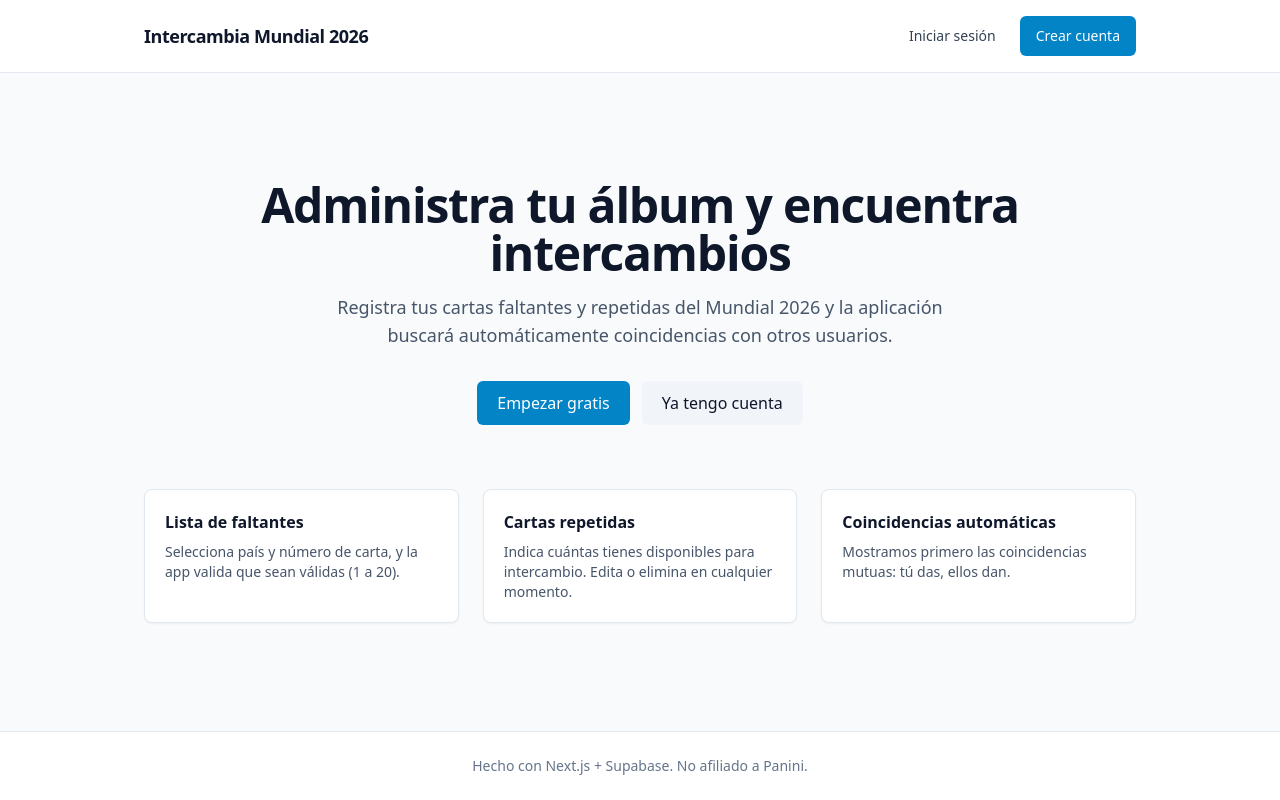
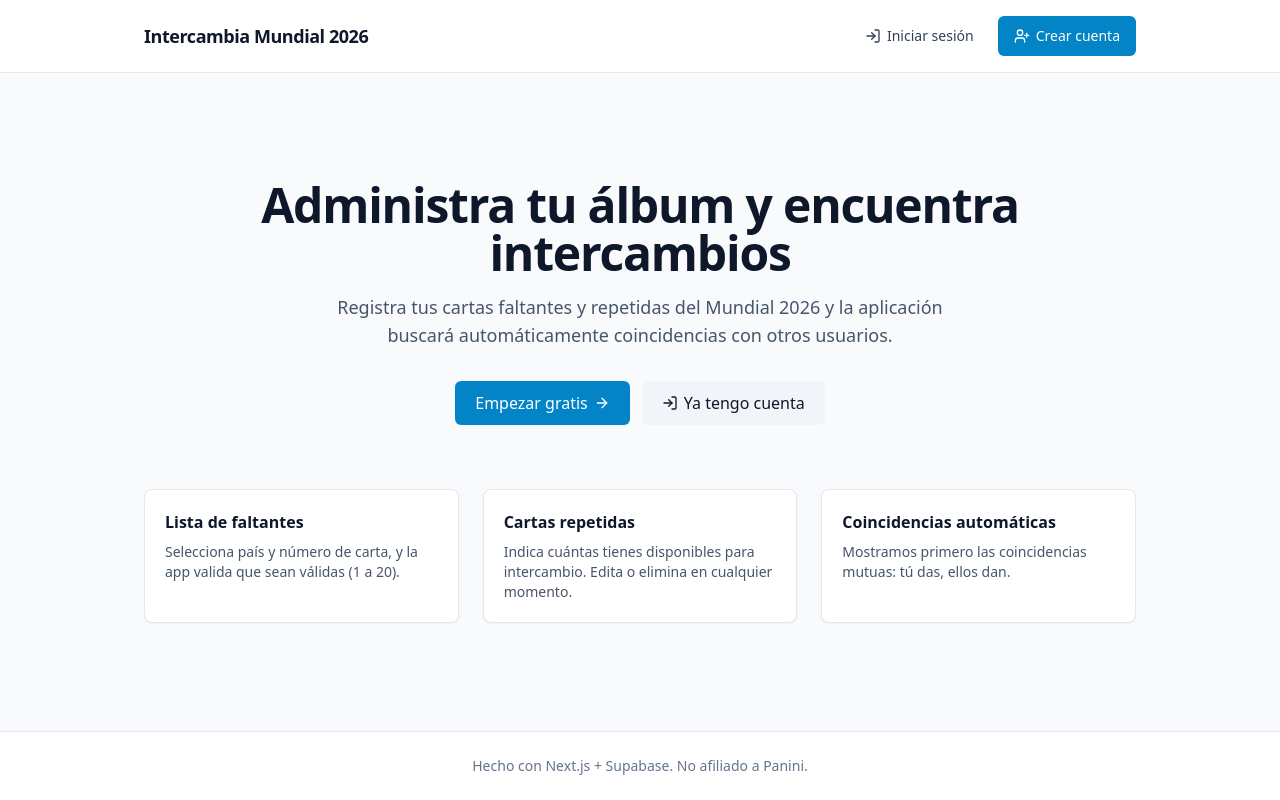
Before and after one commit to paydavid0507/IntercambioCartasMundial, a Next.js app: page / in a window 1280 px wide. Built offline with nearby package versions, Linux system fonts and the light colour scheme; no server answers.

Commit message:
feat: iconos en todos los botones de la app con lucide-react

```diff
--- a/app/(app)/profile/page.tsx
+++ b/app/(app)/profile/page.tsx
@@ -1,5 +1,6 @@
 import { redirect } from "next/navigation";
 import { revalidatePath } from "next/cache";
+import { Save } from "lucide-react";
 import { createClient } from "@/lib/supabase/server";
 import { Button } from "@/components/ui/Button";
 import { Input } from "@/components/ui/Input";
@@ -193,7 +194,10 @@ export default async function ProfilePage({
         </div>
 
         <div className="flex justify-end gap-2">
-          <Button type="submit">Guardar cambios</Button>
+          <Button type="submit">
+            <Save className="mr-1.5 h-4 w-4" />
+            Guardar cambios
+          </Button>
         </div>
       </form>
 
--- a/app/login/page.tsx
+++ b/app/login/page.tsx
@@ -1,5 +1,6 @@
 import Link from "next/link";
 import { redirect } from "next/navigation";
+import { LogIn } from "lucide-react";
 import { createClient } from "@/lib/supabase/server";
 import { Button } from "@/components/ui/Button";
 import { Input } from "@/components/ui/Input";
@@ -74,6 +75,7 @@ export default async function LoginPage({
             />
           </div>
           <Button type="submit" className="w-full">
+            <LogIn className="mr-1.5 h-4 w-4" />
             Entrar
           </Button>
         </form>
--- a/app/page.tsx
+++ b/app/page.tsx
@@ -1,5 +1,6 @@
 import Link from "next/link";
 import { redirect } from "next/navigation";
+import { ArrowRight, LogIn, UserPlus } from "lucide-react";
 import { createClient } from "@/lib/supabase/server";
 import { Button } from "@/components/ui/Button";
 
@@ -20,10 +21,16 @@ export default async function Landing() {
           </span>
           <nav className="flex items-center gap-2">
             <Link href="/login">
-              <Button variant="ghost">Iniciar sesión</Button>
+              <Button variant="ghost">
+                <LogIn className="mr-1.5 h-4 w-4" />
+                Iniciar sesión
+              </Button>
             </Link>
             <Link href="/register">
-              <Button>Crear cuenta</Button>
+              <Button>
+                <UserPlus className="mr-1.5 h-4 w-4" />
+                Crear cuenta
+              </Button>
             </Link>
           </nav>
         </div>
@@ -40,10 +47,14 @@ export default async function Landing() {
 
         <div className="mt-8 flex gap-3">
           <Link href="/register">
-            <Button size="lg">Empezar gratis</Button>
+            <Button size="lg">
+              Empezar gratis
+              <ArrowRight className="ml-1.5 h-4 w-4" />
+            </Button>
           </Link>
           <Link href="/login">
             <Button size="lg" variant="secondary">
+              <LogIn className="mr-1.5 h-4 w-4" />
               Ya tengo cuenta
             </Button>
           </Link>
--- a/app/recover/page.tsx
+++ b/app/recover/page.tsx
@@ -1,5 +1,6 @@
 import Link from "next/link";
 import { redirect } from "next/navigation";
+import { Mail } from "lucide-react";
 import { createClient } from "@/lib/supabase/server";
 import { mapAuthError } from "@/lib/utils";
 import { Button } from "@/components/ui/Button";
@@ -54,6 +55,7 @@ export default function RecoverPage({
             <Input id="email" name="email" type="email" required />
           </div>
           <Button type="submit" className="w-full">
+            <Mail className="mr-1.5 h-4 w-4" />
             Enviar enlace
           </Button>
         </form>
--- a/app/register/page.tsx
+++ b/app/register/page.tsx
@@ -1,5 +1,6 @@
 import Link from "next/link";
 import { redirect } from "next/navigation";
+import { UserPlus } from "lucide-react";
 import { createClient } from "@/lib/supabase/server";
 import { Button } from "@/components/ui/Button";
 import { Input } from "@/components/ui/Input";
@@ -130,6 +131,7 @@ export default async function RegisterPage({
             />
           </div>
           <Button type="submit" className="w-full">
+            <UserPlus className="mr-1.5 h-4 w-4" />
             Crear cuenta
           </Button>
         </form>
--- a/app/u/[slug]/MessageForm.tsx
+++ b/app/u/[slug]/MessageForm.tsx
@@ -1,6 +1,7 @@
 "use client";
 
 import * as React from "react";
+import { Send } from "lucide-react";
 import { Button } from "@/components/ui/Button";
 import { sendMessage } from "@/app/(app)/inbox/actions";
 
@@ -51,6 +52,7 @@ export function MessageForm({
               <span className="text-xs text-red-600">{result.error}</span>
             )}
             <Button type="submit" size="sm" disabled={pending || !body.trim()}>
+              <Send className="mr-1.5 h-3.5 w-3.5" />
               {pending ? "Enviando..." : "Enviar"}
             </Button>
           </div>
--- a/components/CardForm.tsx
+++ b/components/CardForm.tsx
@@ -1,6 +1,7 @@
 "use client";
 
 import * as React from "react";
+import { Save } from "lucide-react";
 import { Button } from "@/components/ui/Button";
 import { Input } from "@/components/ui/Input";
 import { Label } from "@/components/ui/Label";
@@ -77,6 +78,7 @@ export function CardForm({ kind }: { kind: CardKind }) {
 
       <div className="flex items-end">
         <Button type="submit" disabled={pending} className="w-full sm:w-auto">
+          <Save className="mr-1.5 h-4 w-4" />
           {pending ? "Guardando..." : "Guardar"}
         </Button>
       </div>
--- a/components/Navbar.tsx
+++ b/components/Navbar.tsx
@@ -1,4 +1,5 @@
 import Link from "next/link";
+import { LogOut } from "lucide-react";
 import { Button } from "@/components/ui/Button";
 
 const links = [
@@ -48,6 +49,7 @@ export function Navbar({
             {displayName}
           </span>
           <Button variant="secondary" size="sm" type="submit">
+            <LogOut className="mr-1.5 h-3.5 w-3.5" />
             Salir
           </Button>
         </form>
--- a/components/QuickPaste.tsx
+++ b/components/QuickPaste.tsx
@@ -1,6 +1,7 @@
 "use client";
 
 import * as React from "react";
+import { Upload } from "lucide-react";
 import { Button } from "@/components/ui/Button";
 import { Label } from "@/components/ui/Label";
 import { bulkUpsertFromText, type CardKind } from "@/app/(app)/album/actions";
@@ -45,7 +46,8 @@ export function QuickPaste({ kind }: { kind: CardKind }) {
       </div>
       <div className="flex justify-end">
         <Button type="submit" disabled={pending || !text.trim()}>
-          {pending ? "Guardando..." : "Importar"}
+          <Upload className="mr-1.5 h-4 w-4" />
+          {pending ? "Importando..." : "Importar"}
         </Button>
       </div>
 
```
Also changed, not shown: components/CardList.tsx (+6 -1 lines).
